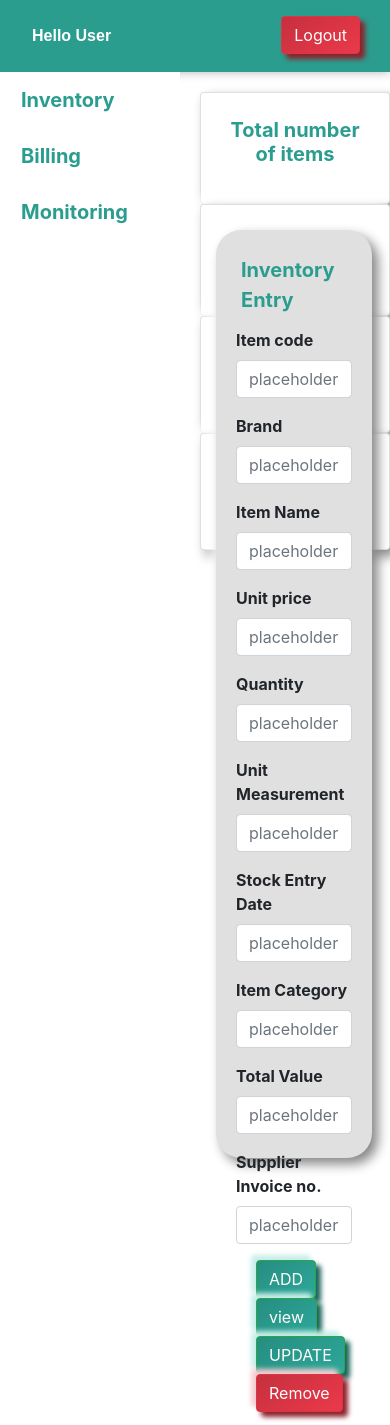
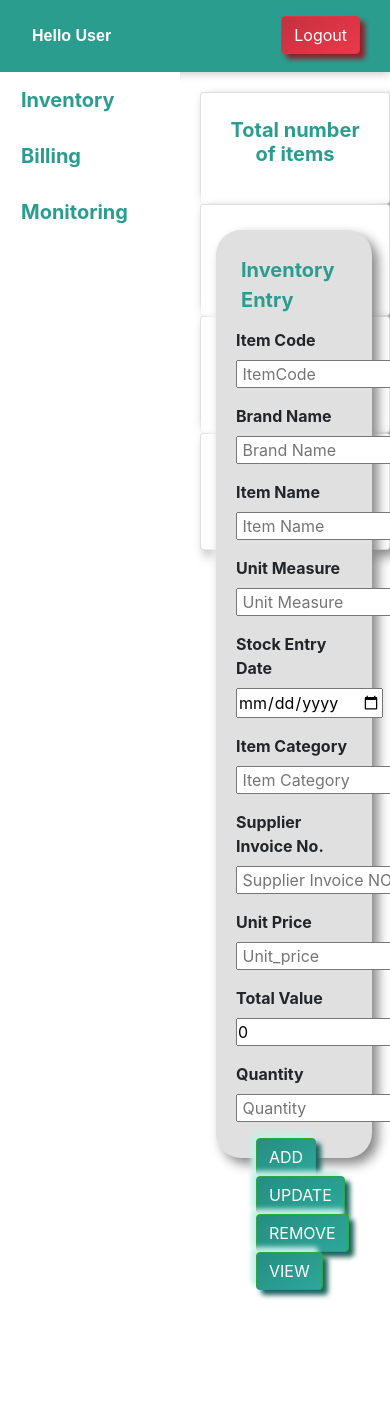
Before and after one commit to finalprojectcdac/project_front_end, a React (Create React App) app: page /inventory in a window 390 px wide. Shown: the top 1425 px of the page. Built offline with nearby package versions, Linux system fonts and the light colour scheme.

Commit message:
Inv form and inv table component created

```diff
--- a/src/components/inv-components/inv-form2.jsx
+++ b/src/components/inv-components/inv-form2.jsx
@@ -180,116 +180,8 @@ function Inv_form2(){
         ReactDOM.render(<Table />, document.getElementById('table'))
     );
 
-  }{/*
-return (<div className="inv-form crd">
-  <form class="form-horizontal align-items-center ">
-  <fieldset>
-        <legend className="text-color">Inventory Entry</legend>
-        <div class="form-group row">
-          <label class="col-sm-4 control-label" for="item_code">
-            Item Code
-          </label>
-          <div class="col-md-4">
-          <input type="text" placeholder=" ItemCode"
-          name="item_code" onChange={handleChange}
-          value={details.item_code} />
-          </div>
-          </div>
-          <div class="form-group row">
-          <label class="col-sm-4 control-label" for="item_code">
-           Brand Name
-          </label>
-          <div class="col-md-4">
-          <input type="text" placeholder=" Brand Name"
-                 name="brand" onChange={handleChange}
-                 value={details.brand} />
-          </div>
-          </div>
-          <div class="form-group row">
-          <label class="col-sm-4 control-label" for="item_code">
-           Item Name
-          </label>
-          <div class="col-md-4">
-          <input type="text" placeholder=" Item Name"
-                  name="item_name" onChange={handleChange}
-                  value={details.item_name} />
-          </div>
-          </div>
-          <div class="form-group row">
-          <label class="col-sm-4 control-label" for="item_code">
-           Unit Measurement
-          </label>
-          <div class="col-md-4">
-          <input type="text" placeholder=" Unit Measure"
-                  name="unit_measurement" onChange={handleChange}
-                    value={details.unit_measurement} />
-          </div>
-          </div>
-          <div class="form-group row">
-          <label class="col-sm-4 control-label" for="item_code">
-          Entry Date
-          </label>
-          <div class="col-md-4">
-          <input type="date" placeholder=" Date"
-                 name="stock_entry_date" onChange={handleChange}
-                 value={details.stock_entry_date} />
-          </div>
-          </div>
-          <div class="form-group row">
-          <label class="col-sm-4 control-label" for="item_code">
-          Item Category
-          </label>
-          <div class="col-md-4">
-          <input type="text" placeholder=" Item Category"
-                 name="item_category" onChange={handleChange}
-                 value={details.item_category} />
-          </div>
-          </div>
-          <div class="form-group row">
-          <label class="col-sm-4 control-label" for="item_code">
-          supplier_invoice_no
-          </label>
-          <div class="col-md-4">
-          <input type="text" placeholder=" Supplier Invoice NO."
-                 name="supplier_invoice_no" onChange={handleChange}
-                 value={details.supplier_invoice_no} />
-          </div>
-          </div>
-          <div class="form-group row">
-          <label class="col-sm-4 control-label" for="item_code">
-          unit_price
-          </label>
-          <div class="col-md-4">
-          <input type="text" placeholder=" Unit_price"
-                 name="unit_price" onChange={handleChange}
-                 value={details.unit_price} />
-          </div>
-          </div>
-          <div class="form-group row">
-          <label class="col-sm-4 control-label" for="item_code">
-           Total Value
-          </label>
-          <div class="col-md-4">
-          <input type="text" placeholder=" Total Value"
-                  name="total_value"
-                  value={details.total_value=details.unit_price*details.quantity} />
-          </div>
-          </div>
-          <div class="form-group row">
-          <label class="col-sm-4 control-label" for="item_code">
-          Quantity
-          </label>
-          <div class="col-md-4">
-          <input type="text" placeholder=" Quantity"
-                name="quantity" onChange={handleChange}
-                value={details.quantity} />
-          </div>
-          </div>
+  }
 
-          <button type="submit" onClick={handleclick}>ADD</button>
-  </fieldset>
-  </form>
-  </div>);*/}
 
  return (<div className="inv-form crd">
      <form>  <fieldset>
@@ -380,7 +272,5 @@ return (<div className="inv-form crd">
  </div>);
 }
 
-
-
 export default Inv_form2;
 export {inventoryDetails};
--- a/src/components/inv-components/inv-from.jsx
+++ /dev/null
@@ -1,191 +0,0 @@
-import React from 'react';
-import "bootstrap/dist/css/bootstrap.min.css";
-
-function inv_form(){
-
-
-
-
-
- return (<div className="inv-form crd">
-    {/* <div class="card  container-fluid"> */}
-    <form class="form-horizontal align-items-center ">
-      <fieldset>
-        <legend className="text-color">Inventory Entry</legend>
-
-        <div class="form-group row">
-          <label class="col-sm-4 control-label" for="item_code">
-            Item code
-              </label>
-          <div class="col-md-4">
-            <input
-              id="item_code"
-              name="item_code"
-              type="text"
-              placeholder="placeholder"
-              class="form-control input-md"
-              required=""
-            />
-          </div>
-        </div>
-
-        <div class="form-group row">
-          <label class="col-md-4 control-label" for="brand">
-            Brand
-              </label>
-          <div class="col-md-4">
-            <input
-              id="brand"
-              name="brand"
-              type="text"
-              placeholder="placeholder"
-              class="form-control input-md"
-              required=""
-            />
-          </div>
-        </div>
-
-        <div class="form-group row">
-          <label class="col-md-4 control-label" for="item_name">
-            Item Name
-              </label>
-          <div class="col-md-4">
-            <input
-              id="item_name"
-              name="item_name"
-              type="text"
-              placeholder="placeholder"
-              class="form-control input-md"
-            />
-          </div>
-        </div>
-
-        <div class="form-group row">
-          <label class="col-md-4 control-label" for="unit_price">
-            Unit price
-              </label>
-          <div class="col-md-4">
-            <input
-              id="unit_price"
-              name="unit_price"
-              type="text"
-              placeholder="placeholder"
-              class="form-control input-md"
-            />
-          </div>
-        </div>
-
-        <div class="form-group row">
-          <label class="col-md-4 control-label" for="quantity">
-            Quantity
-              </label>
-          <div class="col-md-4">
-            <input
-              id="quantity"
-              name="quantity"
-              type="text"
-              placeholder="placeholder"
-              class="form-control input-md"
-            />
-          </div>
-        </div>
-
-        <div class="form-group row">
-          <label class="col-md-4 control-label" for="unit_measurement">
-            Unit Measurement
-              </label>
-          <div class="col-md-4">
-            <input
-              id="unit_measurement"
-              name="unit_measurement"
-              type="text"
-              placeholder="placeholder"
-              class="form-control input-md"
-            />
-          </div>
-        </div>
-
-        <div class="form-group row">
-          <label class="col-md-4 control-label" for="stock_entry_date">
-            Stock Entry Date
-              </label>
-          <div class="col-md-4">
-            <input
-              id="stock_entry_date"
-              name="stock_entry_date"
-              type="text"
-              placeholder="placeholder"
-              class="form-control input-md"
-            />
-          </div>
-        </div>
-
-        <div class="form-group row">
-          <label class="col-md-4 control-label" for="item_category">
-            Item Category
-              </label>
-          <div class="col-md-4">
-            <input
-              id="item_category"
-              name="item_category"
-              type="text"
-              placeholder="placeholder"
-              class="form-control input-md"
-            />
-          </div>
-        </div>
-
-        <div class="form-group row">
-          <label class="col-md-4 control-label" for="total_value">
-            Total Value
-              </label>
-          <div class="col-md-4">
-            <input
-              id="total_value"
-              name="total_value"
-              type="text"
-              placeholder="placeholder"
-              class="form-control input-md"
-            />
-          </div>
-        </div>
-
-        <div class="form-group row">
-          <label class="col-md-4 control-label" for="supplier_invoice_no">
-            Supplier Invoice no.
-              </label>
-          <div class="col-md-4">
-            <input
-              id="supplier_invoice_no"
-              name="supplier_invoice_no"
-              type="text"
-              placeholder="placeholder"
-              class="form-control input-md"
-            />
-          </div>
-        </div>
-
-        <div class="form-group row">
-          {/* <label class="col-md-4 control-label" for="addinv"></label> */}
-          <div class="col-auto">
-            <button id="addinv" name="addinv" class="btn btn-success btn-inv">
-              ADD
-                </button>
-            <button id="addinv" name="addinv" class="btn btn-success btn-inv">
-              view
-                </button>
-            <button id="addinv" name="addinv" class="btn btn-success btn-inv">
-              UPDATE
-                </button>
-            <button id="updateinv" name="updateinv" class="btn btn-danger btn-remove">
-              Remove
-                </button>
-          </div>
-        </div>
-      </fieldset>
-    </form>
-    {/* </div> */}
-  </div>);
-}
-
-export default inv_form;
--- a/src/pages/InventoryPage.jsx
+++ b/src/pages/InventoryPage.jsx
@@ -1,11 +1,10 @@
 import React, { useState } from 'react';
 import HorizontalNavbar from '../components/general-components/HorizontalNavbar';
 import VerticalNavbar from '../components/general-components/VerticalNavbar';
-import Inv_form from '../components/inv-components/inv-from';
 import RtdBar from '../components/inv-components/RtdBar';
 import Supplier_from from '../components/inv-components/supplier-form';
 import user from '../service/serviceLayer';
-
+import InvForm from "../components/inv-components/inv-form2"
 function InventoryPage() {
 
     const [rtd, setRtd] = useState({
@@ -28,8 +27,9 @@ function InventoryPage() {
             <HorizontalNavbar userName="User" />
              <VerticalNavbar />
              <RtdBar clickFunction={getRealTimeData} totalNoOfItems={rtd.totalNoOfItems} totalItemValue={rtd.totalItemValue}/>
-             <Inv_form />
+             <InvForm />
              <Supplier_from />
+
         </div>
     )
 }
```
